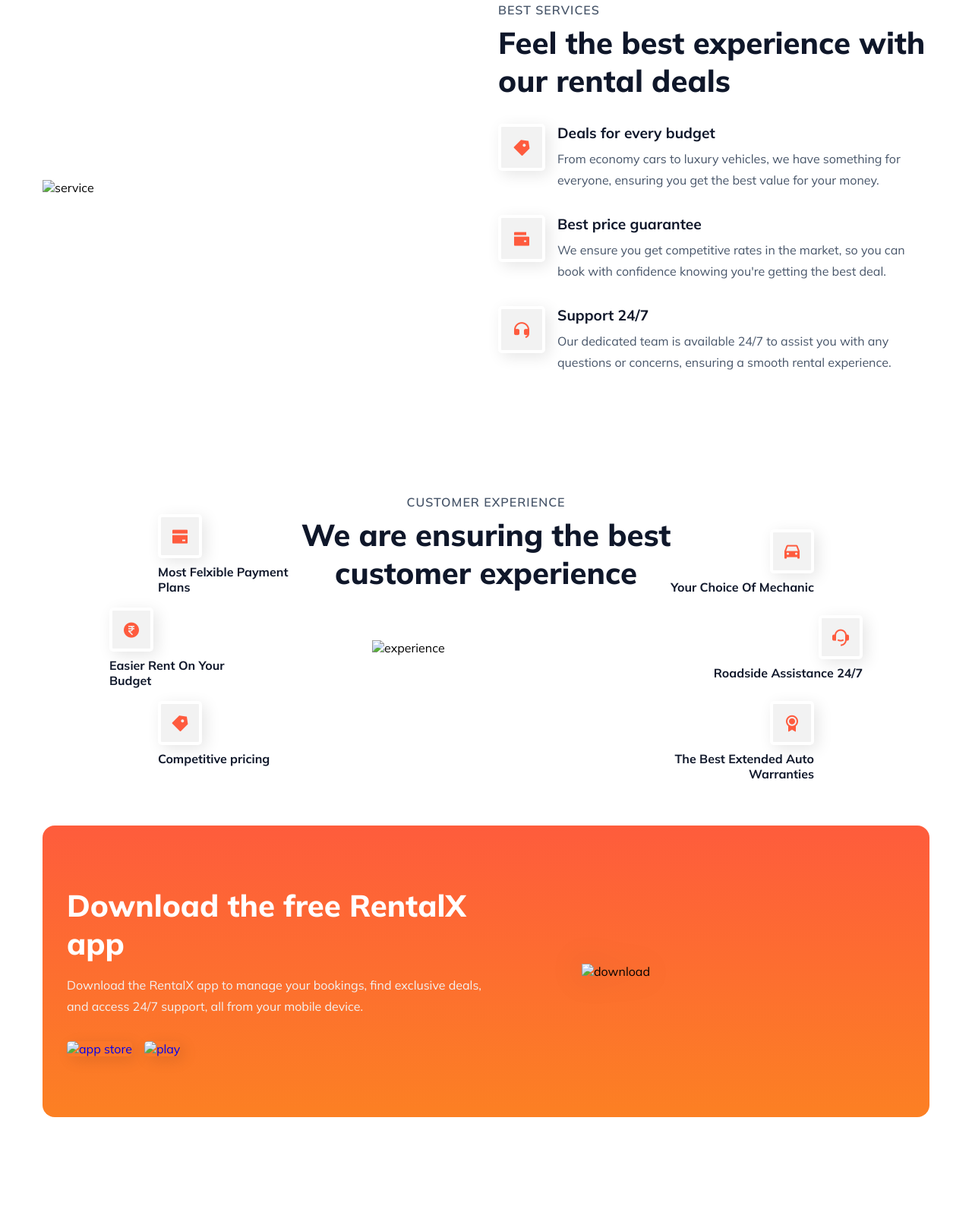
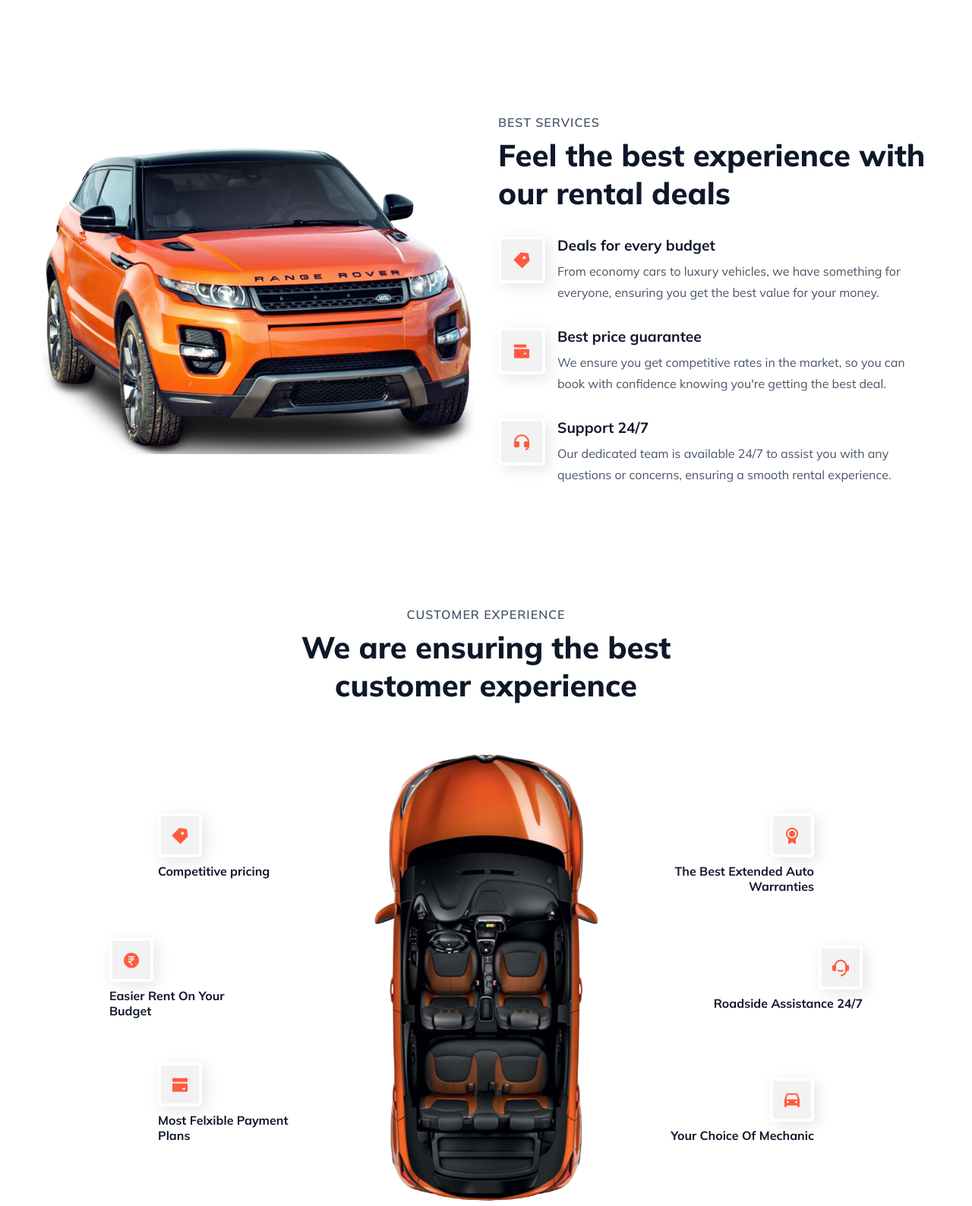
Before and after one commit to shudhanshu-bajpai/RentalX, a plain HTML site: page index.html in a window 1280 px wide. Shown: the part 1081-2669 px from the top of the page at 76% size. Drawn offline with nearby package versions, Linux system fonts and the light colour scheme.

Commit message:
Update index.html
fixed some bugs

```diff
--- a/index.html
+++ b/index.html
@@ -41,7 +41,7 @@
       </nav>
       <div class="section__container header__container" id="home">
         <div class="header__image">
-          <img src="assets/header.png" alt="header" />
+          <img src="header.png" alt="header" />
         </div>
         <div class="header__content">
           <h1>Looking to save more on your rental car?</h1>
@@ -51,10 +51,10 @@
           </p>
           <div class="header__links">
             <a href="#">
-              <img src="assets/store.jpg" alt="app store" />
+              <img src="store.jpg" alt="app store" />
             </a>
             <a href="#">
-              <img src="assets/play.png" alt="play" />
+              <img src="play.png" alt="play" />
             </a>
           </div>
         </div>
@@ -94,7 +94,7 @@
 
     <section class="section__container service__container" id="service">
       <div class="service__image">
-        <img src="assets/service.png" alt="service" />
+        <img src="service.png" alt="service" />
       </div>
       <div class="service__content">
         <p class="section__subheader">BEST SERVICES</p>
@@ -166,7 +166,7 @@
           <span><i class="ri-car-fill"></i></span>
           <h4>Your Choice Of Mechanic</h4>
         </div>
-        <img src="assets/experience.png" alt="experience" />
+        <img src="experience.png" alt="experience" />
       </div>
     </section>
 
@@ -180,15 +180,15 @@
           </p>
           <div class="download__links">
             <a href="#">
-              <img src="assets/store.jpg" alt="app store" />
+              <img src="store.jpg" alt="app store" />
             </a>
             <a href="#">
-              <img src="assets/play.png" alt="play" />
+              <img src="play.png" alt="play" />
             </a>
           </div>
         </div>
         <div class="download__image">
-          <img src="assets/download.png" alt="download" />
+          <img src="download.png" alt="download" />
         </div>
       </div>
     </section>
```
